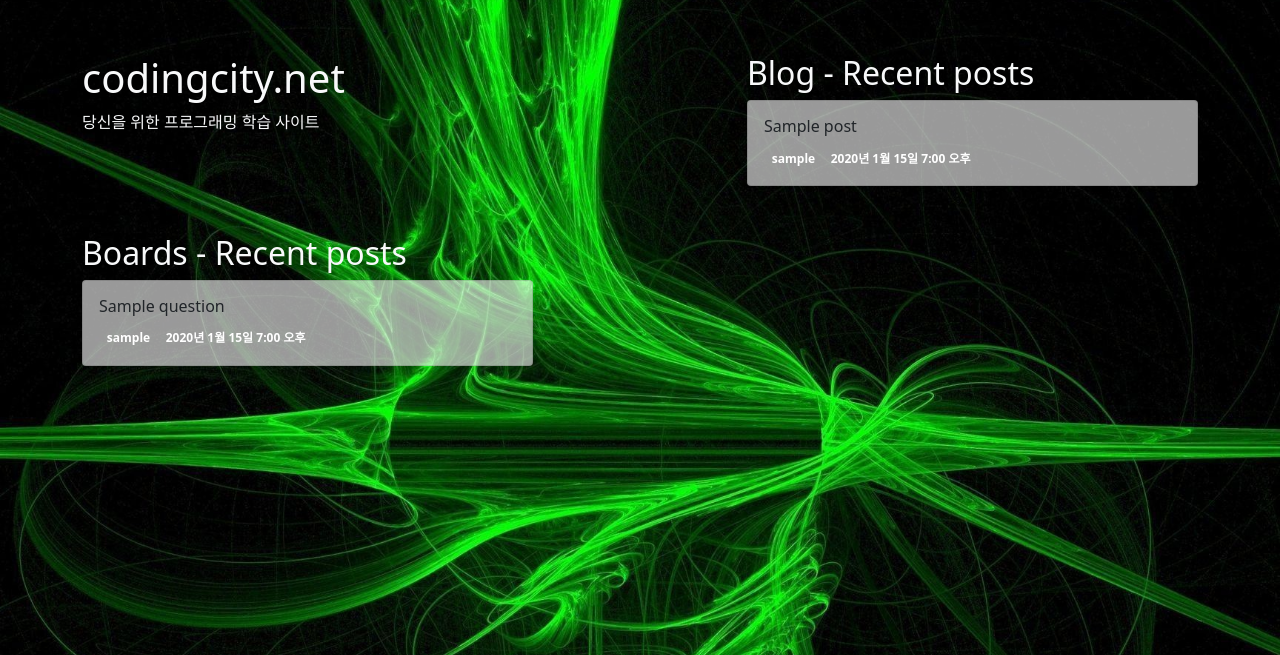
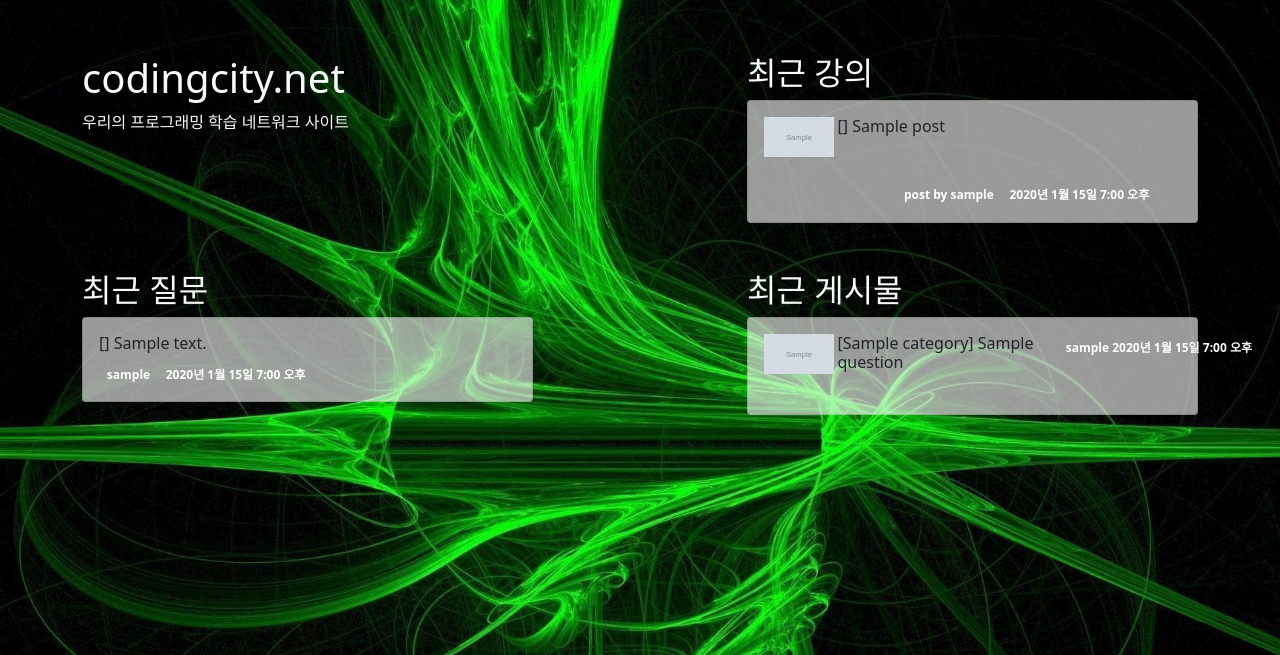
Before and after one commit to codingcity/codingcitynet, a Django app: page / in a window 1280 px wide. Shown: the part 69-724 px from the top of the page. Run offline with Django 4.2, Linux system fonts and the light colour scheme; tables that the repository leaves empty hold one stand-in row (values such as "Sample post"); grey boxes marked "Sample" are stand-in pictures; data that the repository does not hold is empty; some libraries are stand-ins or nearby versions.

Commit message:
landingLayoutAndboardsLayout

```diff
--- a/single_pages/views.py
+++ b/single_pages/views.py
@@ -2,20 +2,26 @@ from django.shortcuts import render
 
 # Create your views here.
 from django.shortcuts import render
-from blog.models import Post
-from boards.models import Question
+from blog.models import Post, Comment
+from boards.models import Question, Answer
 
 
 def landing(request):
+
     recent_posts = Post.objects.order_by('-pk')[:3]
+    recent_comments = Comment.objects.order_by('-pk')[:3]
+
     recent_questions = Question.objects.order_by('-pk')[:3]
+    recent_answers = Answer.objects.order_by('-pk')[:3]
 
     return render(
         request,
         'single_pages/landing.html',
         {
             'recent_posts': recent_posts,
+            'recent_comments': recent_comments,
             'recent_questions': recent_questions,
+            'recent_answers': recent_answers,
         }
     )
 
--- a/templates/blog/post_detail.html
+++ b/templates/blog/post_detail.html
@@ -76,7 +76,7 @@
                             <div class="card-body">
                                 {% if user.is_authenticated %}
 
-                                {{ post.get_absolute_url }}
+
 
                                     <form id="comment-form" method="POST" action="{{ post.get_absolute_url }}/new_comment/">
                                         {% csrf_token %}
--- a/templates/boards/question_list.html
+++ b/templates/boards/question_list.html
@@ -15,7 +15,7 @@
 
                     {% endif %}
                 {% else %}
-                    <a href="{% url 'boards:question_create' category %}" class="btn btn-success">{{ category.description }} 글 등록하기</a>
+                    <a href="{% url 'boards:question_create' category %}" class="btn btn-success">{{ category.description }} - 글 등록하기</a>
                 {% endif %}
 
             {% else %}
@@ -38,11 +38,11 @@
         {% for cat in category_list %}
             {% if cat == category %}
                 <li class="nav-item">
-                    <a class="nav-link active" aria-current="page" href="{{ cat.get_absolute_url }}">{{ cat.description }}</a>
+                    <a class="nav-link active" aria-current="page" href="{{ cat.get_absolute_url }}">{{ cat.description }} / </a>
                 </li>
             {% else %}
                 <li class="nav-item">
-                    <a class="nav-link" href="{{ cat.get_absolute_url }}">{{ cat.description }}</a>
+                    <a class="nav-link" href="{{ cat.get_absolute_url }}">{{ cat.description }} / </a>
                 </li>
             {% endif %}
         {% endfor %}
--- a/templates/single_pages/landing.html
+++ b/templates/single_pages/landing.html
@@ -18,42 +18,105 @@
         <div class="row justify-content-between">
             <div class="col-lg-6 text-light">
                 <h1 class="mt-5">codingcity.net</h1>
-                <p>당신을 위한 프로그래밍 학습 사이트</p>
+                <p>우리의 프로그래밍 학습 네트워크 사이트</p>
             </div>
 
+            <!-- 최근 강의 -->
             <div class="col-lg-5 mt-5">
-                <h2 class="text-light">Blog - Recent posts</h2>
+                <h2 class="text-light">최근 강의</h2>
                 {% for post in recent_posts %}
                     <div class="card mt-1">
                         <div class="card-body">
-                            <h6><a href="{{ post.get_absolute_url }}" class="text-decoration-none text-dark">{{ post.title }}</a></h6>
+
+                            <div class="row">
+                                <div class="col-2">
+                                    {% if post.head_image %}
+                                        <figure class="mb-4"><img src="{{ post.head_image.url }}" alt="{{ post }} head image" width="70" height="40" ></figure>
+                                    {% else %}
+                                        <figure class="mb-4"><img src="/static/images/logo.jpg" alt="{{ post }} head image" width="70" height="40" ></figure>
+                                    {% endif %}
+                                </div>
+                                <div class="col">
+                                    <h6><a href="{{ post.get_absolute_url }}" class="text-decoration-none text-dark">[{{ post.categoryblog }}] {{ post.title }}</a></h6>
+                                </div>
+                                <div class="row">
+                                    <div class="col"></div>
+                                    <div class="col">
+                                        <span class="badge badge-pill badge-light float-right">
+                                        post by {{ post.author.username }}
+                                    &nbsp;
+                                    &nbsp;
+                                        {{ post.created_at }}
+                                        </span>
+                                    </div>
+                                </div>
+                            </div>
+
+                        </div>
+                    </div>
+                {% endfor %}
+            </div>
+            <!-- 최근 강의 끝 -->
+
+            <!-- 최근 질문 -->
+            <div class="col-lg-5 mt-5">
+                <h2 class="text-light">최근 질문</h2>
+                {% for comments in recent_comments %}
+                    <div class="card mt-1">
+                        <div class="card-body">
+
+                            <h6><a href="{{ comments.get_absolute_url }}" class="text-decoration-none text-dark">[{{ comments.post.categoryblog }}] {{ comments.content }}</a></h6>
                             <span class="badge badge-pill badge-light float-right">
-                                {{ post.author.username }}
+                                {{ comments.author.username }}
                                 &nbsp;
                                 &nbsp;
-                                {{ post.created_at }}
+                                {{ comments.created_at }}
                            </span>
                         </div>
                     </div>
                 {% endfor %}
             </div>
+            <!-- 최근 댓글 끝 -->
 
+            <!-- 최근 게시물 -->
             <div class="col-lg-5 mt-5">
-                <h2 class="text-light">Boards - Recent posts</h2>
+                <h2 class="text-light">최근 게시물</h2>
                 {% for question in recent_questions %}
                     <div class="card mt-1">
                         <div class="card-body">
-                            <h6><a href="{{ question.get_absolute_url }}" class="text-decoration-none text-dark">{{ question.subject }}</a></h6>
-                            <span class="badge badge-pill badge-light float-right">
-                                {{ question.author.username }}
-                                &nbsp;
-                                &nbsp;
-                                {{ question.create_date }}
-                           </span>
+
+                            <div class="row row-cols-4">
+                                <div class="col-2">
+                                    {% if question.head_image %}
+                                        <figure class="mb-4"><img src="{{ question.head_image.url }}" alt="{{ post }} head image" width="70" height="40" ></figure>
+                                    {% else %}
+                                        <figure class="mb-4"><img src="/static/images/logo.jpg" alt="{{ post }} head image" width="70" height="40" ></figure>
+                                    {% endif %}
+                                </div>
+                                <div class="col-6">
+                                    <h6><a href="{{ question.get_absolute_url }}" class="text-decoration-none text-dark">[{{ question.category }}] {{ question.subject }}</a></h6>
+                                </div>
+
+                                    <div class="col">
+                                        <span class="badge badge-pill badge-light float-right">
+                                            {{ question.author.username }}
+
+
+                                            {{ question.create_date }}
+                                       </span>
+                                    </div>
+                                <div class="col"></div>
+
+                            </div>
+
+
                         </div>
                     </div>
                 {% endfor %}
             </div>
+            <!-- 최근 게시물 끝 -->
+
+
 
         </div>
     </div>
```
Also changed, not shown: templates/blog/post_list.html (+5 -5 lines).
